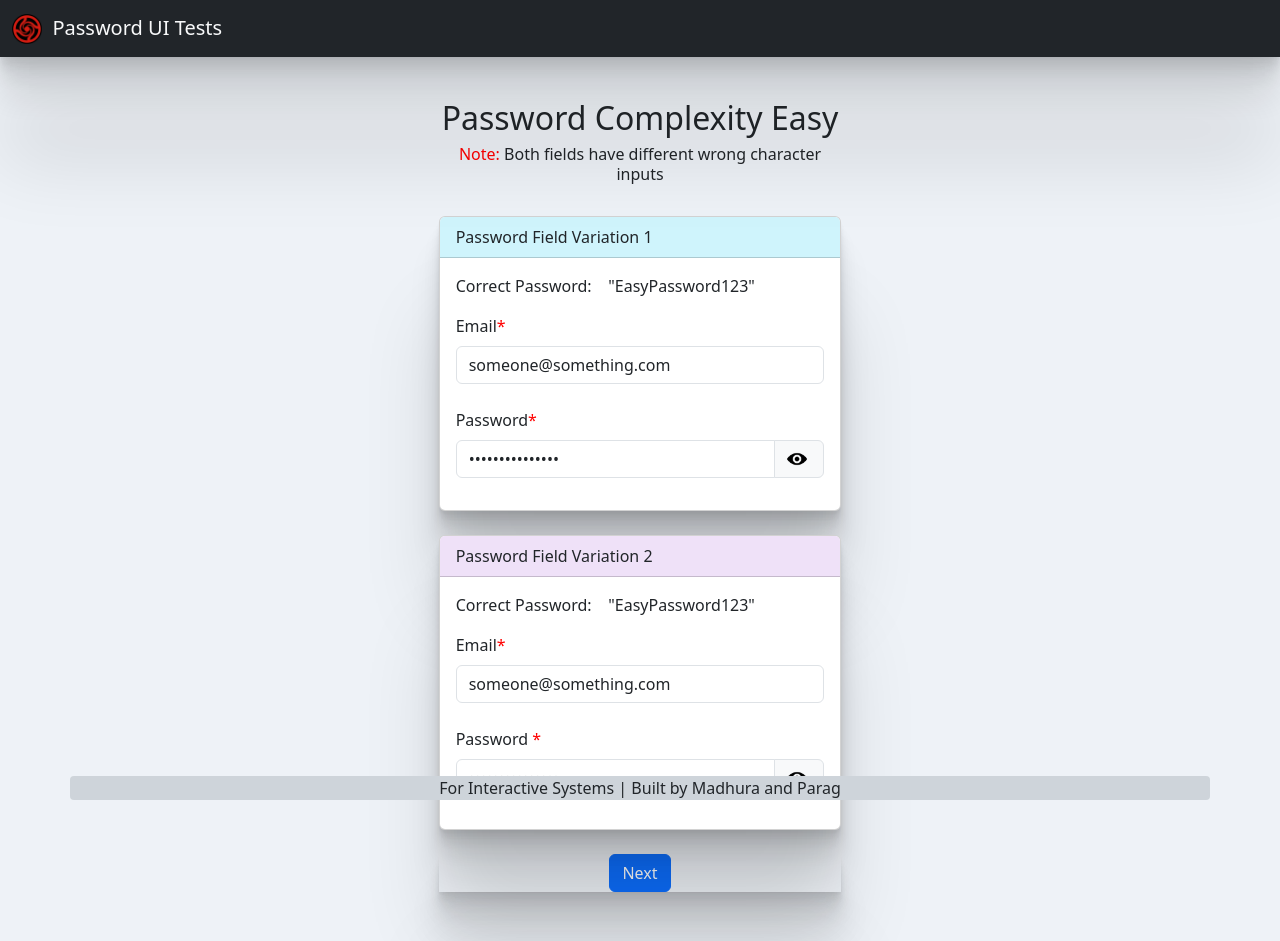
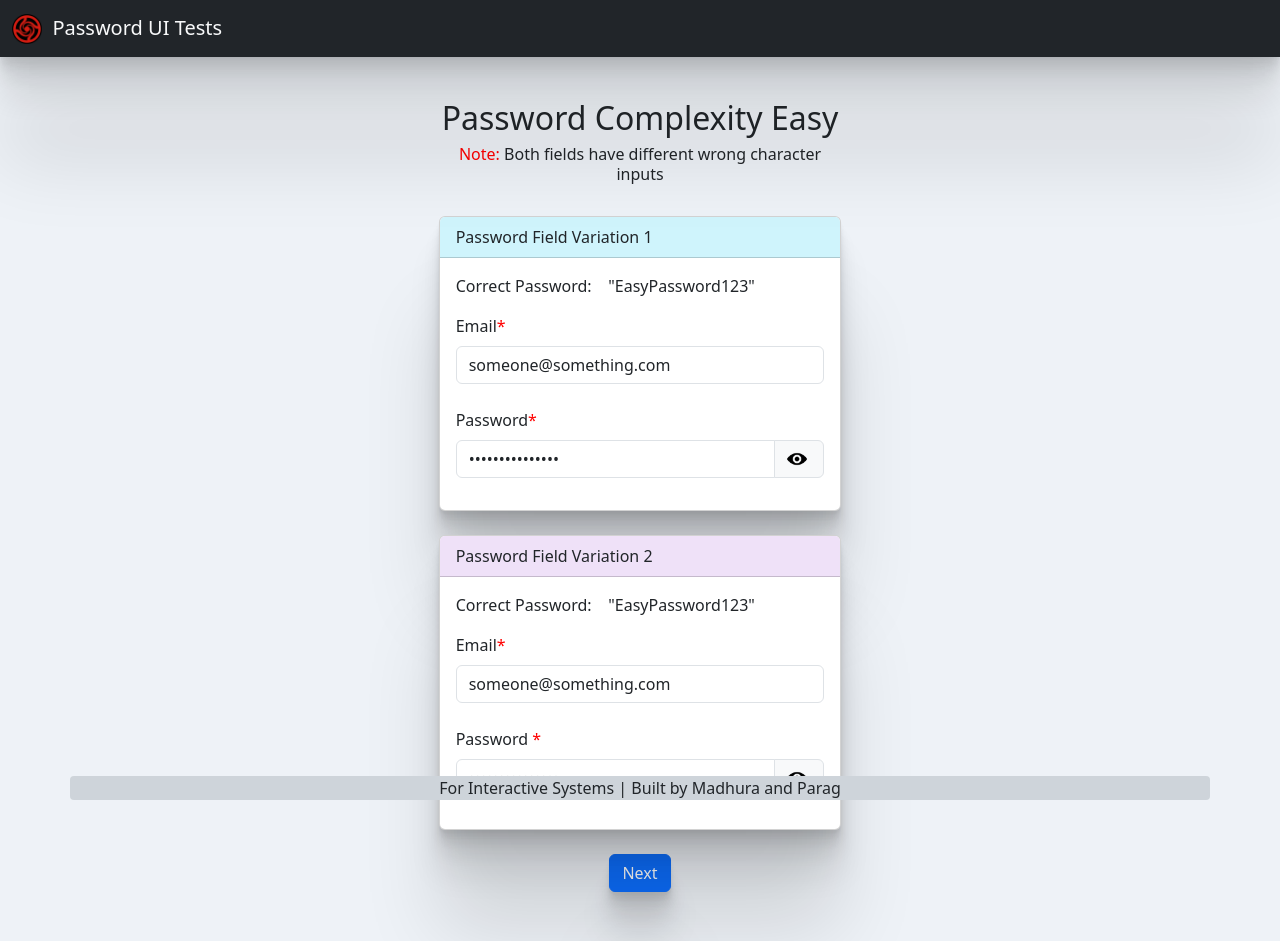
Before and after one commit to ParagNirwan/Password-UI-Tests, a React (Vite) app: page / in a window 1280 px wide. Both pictures are taken after a click on the button "Begin Testing". Built offline with nearby package versions, Linux system fonts and the light colour scheme.

Commit message:
Almost Final 3

```diff
--- a/src/components/PasswordField.tsx
+++ b/src/components/PasswordField.tsx
@@ -353,8 +353,8 @@ function PasswordField({ onEndTesting }: RulesProps) {
         </div>
         <br />
 
-        <div className="text-center box">
-          <a href="#" className="btn btn-primary" onClick={handleNextClick}>
+        <div className="text-center">
+          <a href="#" className="btn btn-primary box" onClick={handleNextClick}>
             Next
           </a>
         </div>
```
